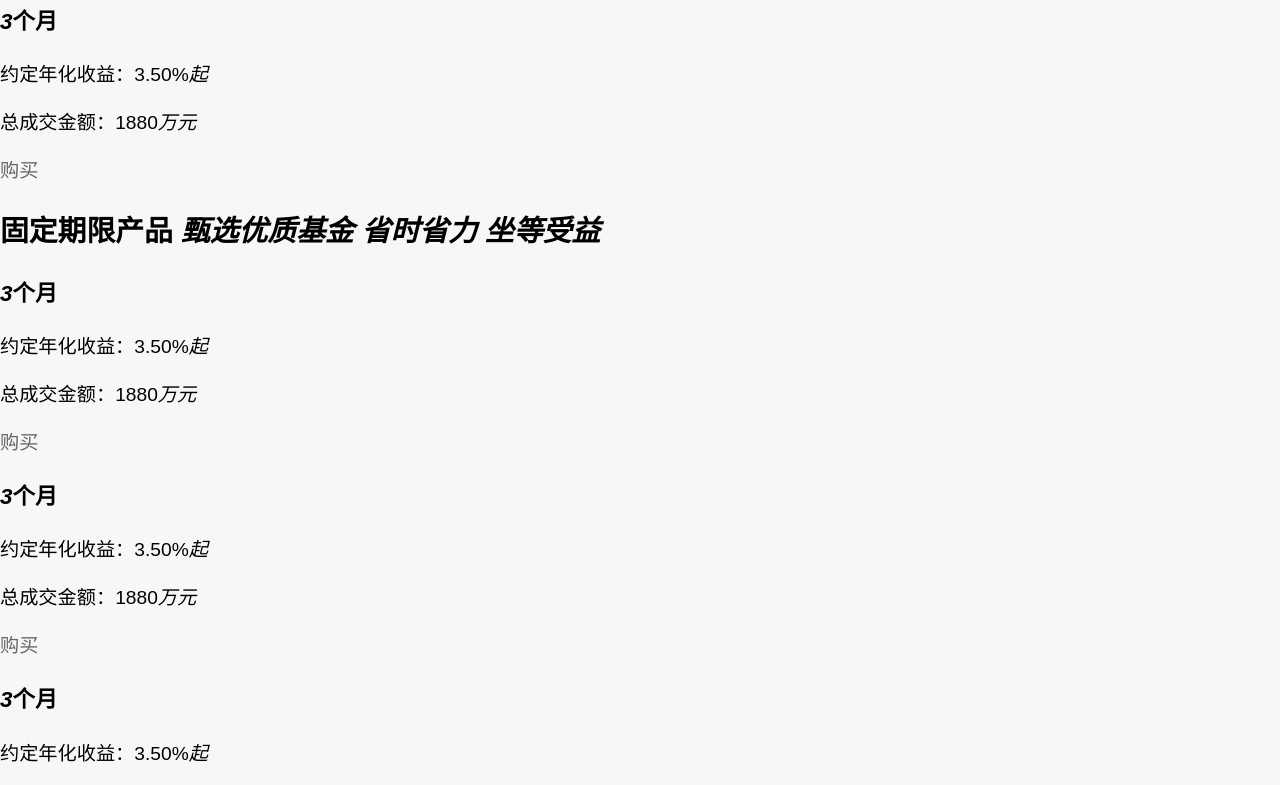
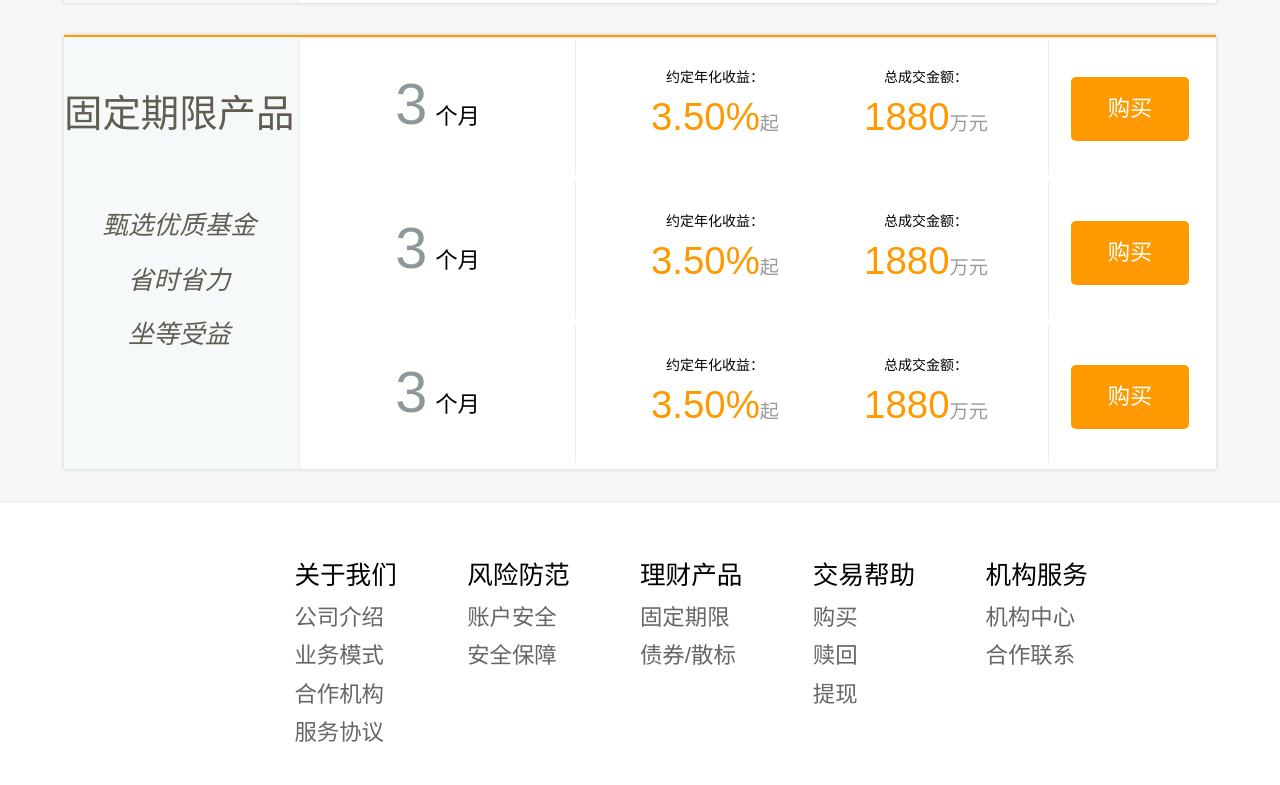
Before and after one commit to simonjayw/case, a plain HTML site: page case6responsive mode/src/index.html in a window 1280 px wide. Shown: the part 930-1715 px from the top of the page. Drawn offline with Linux system fonts and the light colour scheme.

Commit message:
响应式布局

```diff
--- a/case6responsive mode/src/css/main.css
+++ b/case6responsive mode/src/css/main.css
@@ -272,11 +272,157 @@ header .main ul li a:active{
 	font-size: 1.2rem;
 	margin-right: 1rem;
 }
+.notice a.more{
+	float: right;
+	width: auto;
+	margin-right: 2rem;
+	color: #ff9900;
+}
 
+/*产品列表*/
 
+.product{
+	width: 90%;
+	margin: 2rem auto;
+	font-size: 1.4rem;
+	background-color: #f5f9fa;
+	border-top: 2px solid #ff9900;
+	box-shadow: 0 0 4px #ccc;
+}
+.product h2{
+	float: left;
+	width: 20%;
+	margin-top: 3rem;
+	text-align: center;
+	font-size: 2.4rem;
+	font-weight: normal;
+	color: #635c51;
+}
+.product h2 em{
+	display: block;
+	margin-top: 1rem;
+	font-size: 1.6rem;
+}
+.product h2 em:first-child{
+	margin-top: 4rem;
+}
+.product .product-content{
+	float: right;
+	width: 79.5%;
+	border-left: 1px solid #eee;
+	background-color: #fff;
+}
+.product .product-content .item{
+	width: 100%;
+}
+.product .product-content .item + .item{
+	border-top: 1px solid #eee;
+}
+.product .product-content .item h3{
+	float: left;
+	width: 30%;
+	margin: 1.5rem 0;
+	font-size: 1.4rem;
+	font-weight: normal;
+	text-align: center;
+}
+.product .product-content .item h3 em{
+	margin-right: 0.5rem;
+	font-size: 3.6rem;
+	font-style: normal;
+	color: #8b999d;
+}
+.product .product-content .item h3 i{
+	display: block;
+	font-size: 1.2rem;
+	font-style: normal;
+	color: #999;
+}
+.product .product-content .item .info{
+	float: left;
+	width: 48%;
+	padding: 1rem;
+	border-left: 1px solid #eee;
+	border-right: 1px solid #eee;
+	font-size: 14px;
+}
+.product .product-content .item .info p{
+	float: left;
+	display: inline-block;
+	text-align: center;
+	width: 56%;
+}
+.product .product-content .item .info p:last-child{
+	width: 40%;
+}
+.product .product-content .item .info p span{
+	display: block;
+	font-size: 2.4rem;
+	color: #ff9900;
+}
+.product .product-content .item .info p span i{
+	font-size: 1.2rem;
+	font-style: normal;
+	color: #999;
+}
+
+.product .product-content .item .buy{
+	float: left;
+	width: calc(22% - 4.4rem);
+	padding: 1rem;
+}
+.product .product-content .item .buy a{
+	display: block;
+	width: 90%;
+	margin: 1.5rem auto;
+	max-width: 12rem;
+	line-height: 4rem;
+	text-align: center;
+	text-decoration: none;
+	color: #fff;
+	background-color: #ff9900;
+	border-radius: 5px;
+}
+.product .product-content .item .buy a:hover,
+.product .product-content .item .buy a:active{
+	background-color: #ffc468;
+}
+.product .product-content .item .buy a.disabled{
+	background-color: #ccc !important;
+}
 
 /*底部导航*/
 
+.footer{
+	padding: 3rem 0;
+	background-color: #fff;
+	border-top: 2px solid #eee;
+}
+.footer-content{
+	width: 90%;
+	margin: 0 auto;
+}
+.footer-content .brand{
+	float: left;
+	display: block;
+	-webkit-filter: grayscale(100%);
+	filter: grayscale(100%);
+	width: 20%;
+}
+.footer-content ul{
+	float: left;
+	width: 15%;
+}
+.footer-content ul li{
+	font-size: 1.4rem;
+	line-height: 2.4rem;
+}
+.footer-content ul li.title{
+	font-size: 1.6rem;
+	line-height: 3rem;
+}
+
+/*底部*/
 footer{
 	width: 100%;
 	padding: 3rem 0 5rem;
--- a/case6responsive mode/src/index.html
+++ b/case6responsive mode/src/index.html
@@ -81,19 +81,19 @@
         </div>
     </section><!-- feature结束 -->
 
-    <section class="notice">
-        <a href="#"><span>2015-12-31</span>元旦期间业务受理及值班公告</a>
-        <a href="#" class="more"></a>
+    <section class="notice clearfix">
+        <a href="#"><span>2015-12-31</span>元旦期间业务受理及值班公告元旦期间业务受理及值班公告元旦期间业务受理及值班公告</a>
+        <a href="#" class="more">more</a>
     </section><!-- notice结束 -->
 
-    <section class="product">
+    <section class="product clearfix">
         <h2>
             固定期限产品
             <em>甄选优质基金</em>
             <em>省时省力</em>
             <em>坐等受益</em>
         </h2>
-        <div class="product-item">
+        <div class="product-content">
             <div class="item">
                 <h3><em>3</em>个月</h3>
                 <div class="info">
@@ -127,14 +127,14 @@
         </div>
     </section><!-- product板块一结束 -->
 
-    <section class="product">
+    <section class="product clearfix">
         <h2>
             固定期限产品
             <em>甄选优质基金</em>
             <em>省时省力</em>
             <em>坐等受益</em>
         </h2>
-        <div class="product-item">
+        <div class="product-content">
             <div class="item">
                 <h3><em>3</em>个月</h3>
                 <div class="info">
@@ -169,7 +169,7 @@
     </section><!-- product板块二结束 -->
 
     <nav class="footer">
-        <div class="footer-content">
+        <div class="footer-content clearfix">
             <p class="brand"></p>
             <ul>
                 <li class="title">关于我们</a></li>
```
